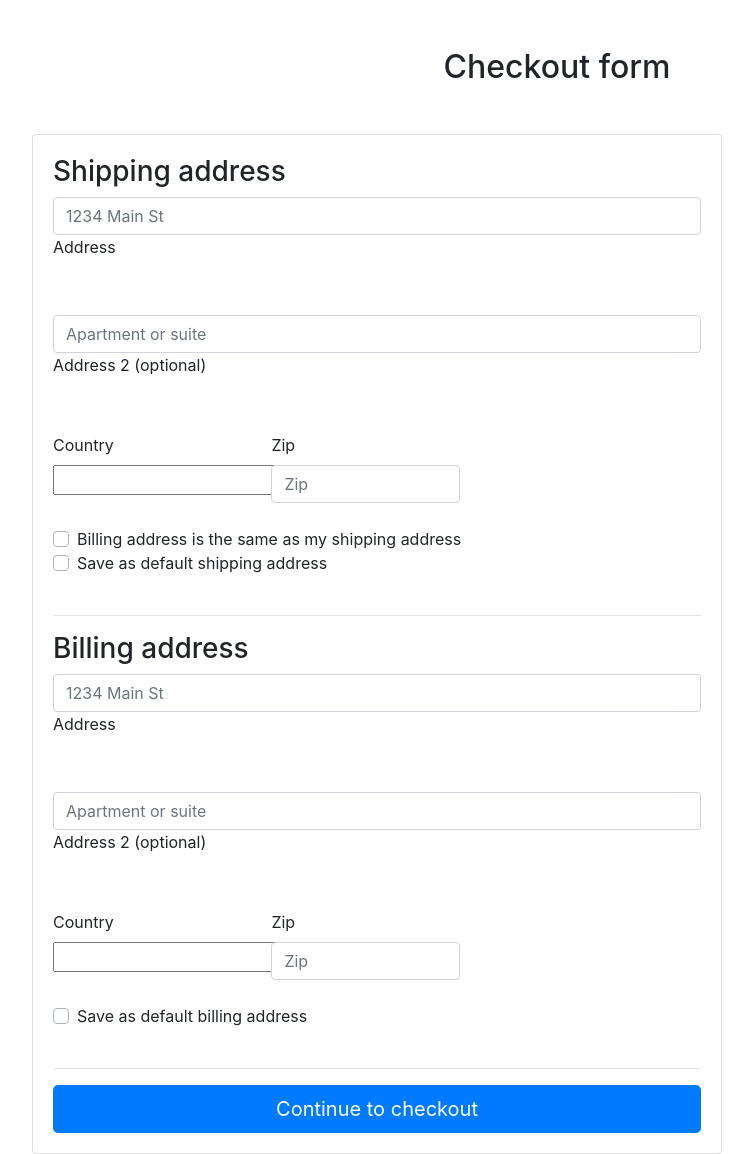
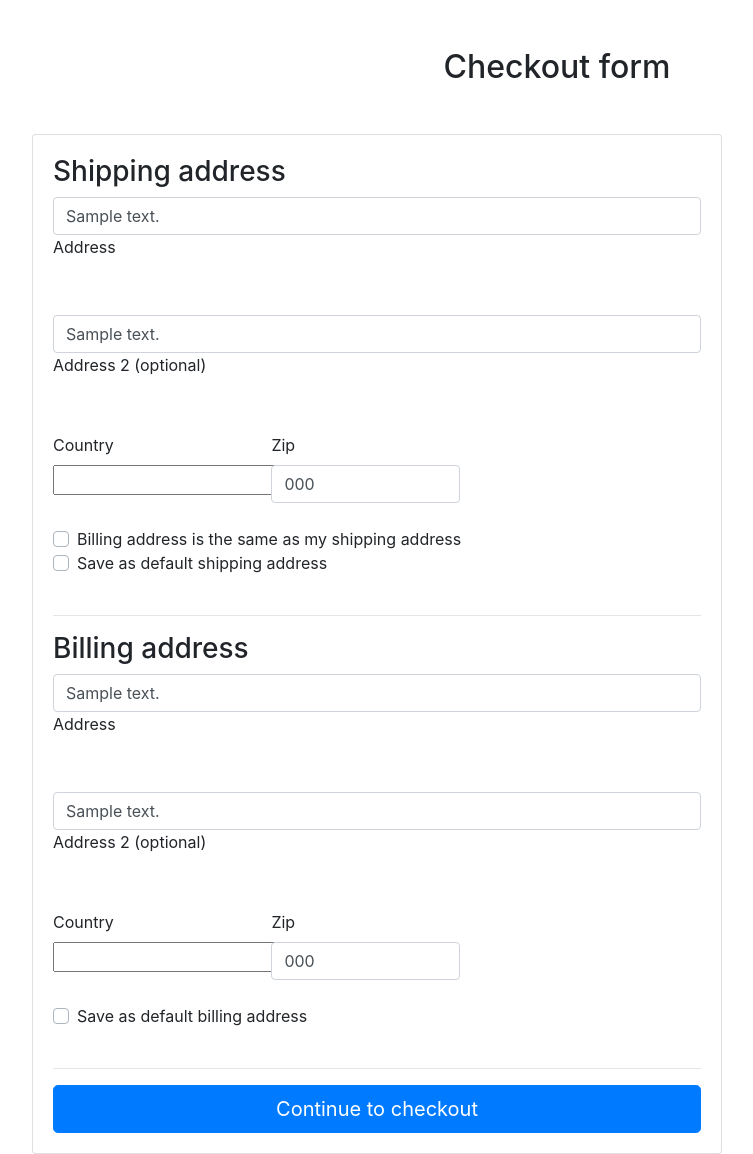
Before and after one commit to aditiohri/artworld, a Django app: template main_app/templates/main_app/checkout.html in a window 1280 px wide. Shown: the part 56-1210 px from the top of the page, without its empty margins (83-836 px from the left). Run offline with Django 3.2, Linux system fonts and the light colour scheme; the template is opened without the code that fills it: values that come from a table or form of the project are taken from there, others are empty; tables that the repository leaves empty hold one stand-in row (values such as "Sample post"); some libraries are stand-ins or nearby versions.

Commit message:
change default_ to order. in form value attributes

```diff
--- a/main_app/templates/main_app/checkout.html
+++ b/main_app/templates/main_app/checkout.html
@@ -19,7 +19,7 @@
                   id="shipping_address"
                   name="shipping_address"
                   class="form-control"
-                  value= "{{default_shipping_address.street_address}}"
+                  value= "{{ order.shipping_address.street_address}}"
                 />
                 <label for="shipping_address" class="">Address</label>
               </div>
@@ -31,7 +31,7 @@
                   id="shipping_address2"
                   name="shipping_address2"
                   class="form-control"
-                  value= "{{default_shipping_address.apartment_address}}"
+                  value= "{{order.shipping_address.apartment_address}}"
                 />
                 <label for="shipping_address2" class=""
                   >Address 2 (optional)</label
@@ -54,7 +54,7 @@
                     id="shipping_zip"
                     name="shipping_zip"
                     class="form-control"
-                    value= "{{default_shipping_address.zip}}"
+                    value= "{{order.shipping_address.zip}}"
                   />
                   <div class="invalid-feedback">
                     Zip code required.
@@ -109,7 +109,7 @@
                   id="billing_address"
                   name="billing_address"
                   class="form-control"
-                  value= "{{default_billing_address.street_address}}"
+                  value= "{{order.billing_address.street_address}}"
                 />
                 <label for="billing_address" class="">Address</label>
               </div>
@@ -121,7 +121,7 @@
                   id="billing_address2"
                   name="billing_address2"
                   class="form-control"
-                  value= "{{default_billing_address.apartment_address}}"
+                  value= "{{order.billing_address.apartment_address}}"
                 />
                 <label for="billing_address2" class=""
                   >Address 2 (optional)</label
@@ -145,7 +145,7 @@
                     id="billing_zip"
                     name="billing_zip"
                     class="form-control"
-                    value= "{{default_billing_address.zip}}"
+                    value= "{{order.billing_address.zip}}"
                   />
                   <div class="invalid-feedback">
                     Zip code required.
```
